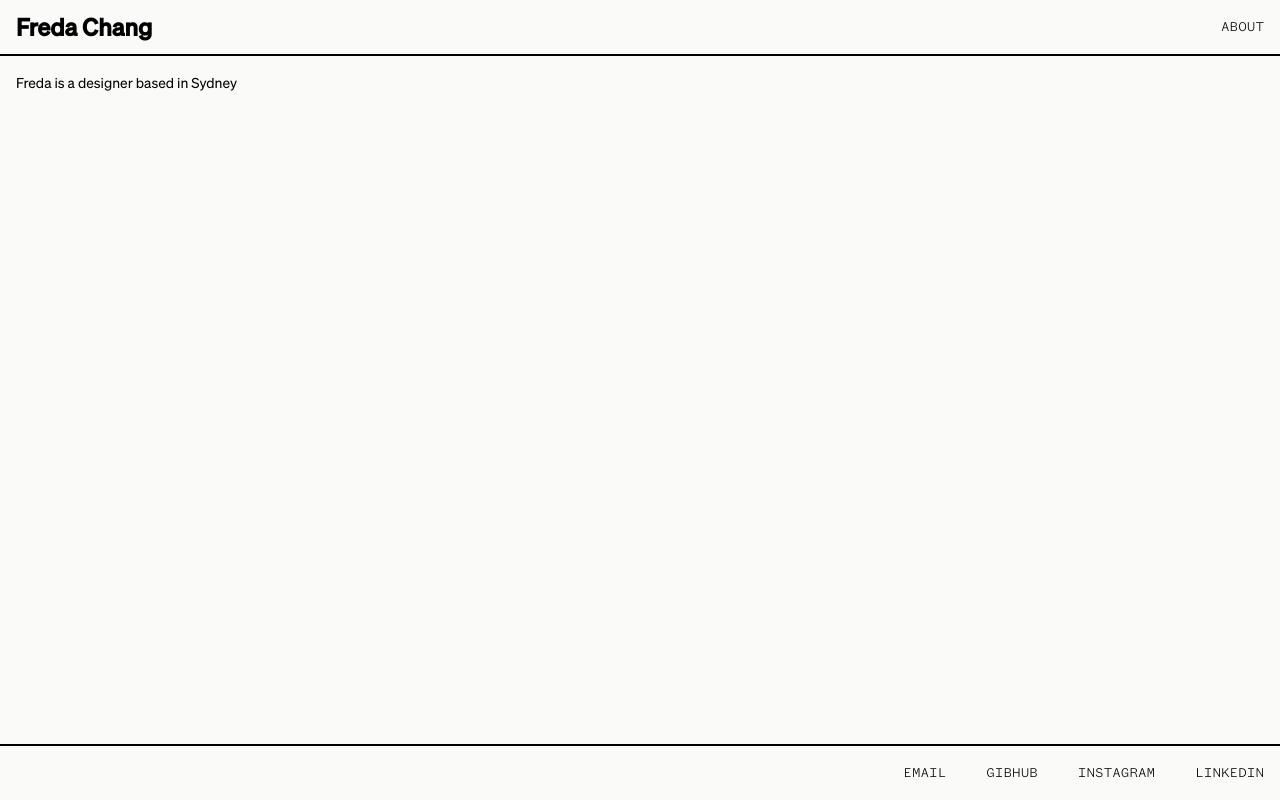
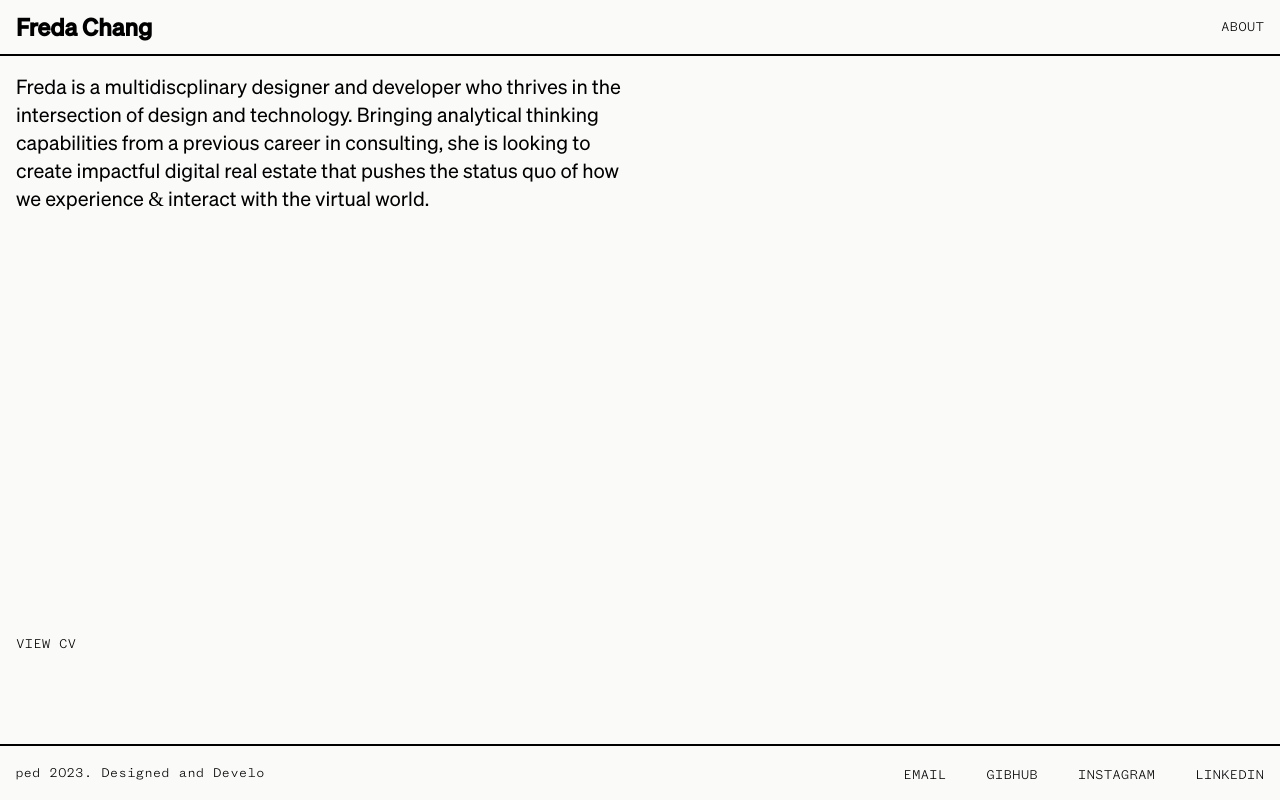
Before and after one commit to fredachang/portfolio-site, a React (Vite) app: page /about in a window 1280 px wide. Built offline with nearby package versions, Linux system fonts and the light colour scheme; no server answers.

Commit message:
Added marquee and cv

```diff
--- a/package.json
+++ b/package.json
@@ -15,6 +15,7 @@
     "framer-motion": "^10.15.0",
     "react": "^18.2.0",
     "react-dom": "^18.2.0",
+    "react-fast-marquee": "^1.6.0",
     "react-router-dom": "^6.15.0"
   },
   "devDependencies": {
--- a/src/components/Footer.tsx
+++ b/src/components/Footer.tsx
@@ -1,3 +1,4 @@
+import Marquee from "react-fast-marquee";
 import { links } from "../data";
 import { space, type } from "../tailwind-utils";
 import { MotionHyperlink } from "./MotionHyperLink";
@@ -5,8 +6,15 @@ import { MotionHyperlink } from "./MotionHyperLink";
 export const Footer = () => (
   <>
     <div
-      className={`w-screen h-7% flex justify-between md:justify-end items-center px-${space.spacingMd} border-t border-t-2 border-black z-20`}
+      className={`w-screen h-7% flex justify-between items-center px-${space.spacingMd} border-t border-t-2 border-black z-20`}
     >
+      <div className="w-1/5">
+        <Marquee speed={30}>
+          <div className="font-mono text-sm">Designed and Developed 2023.</div>
+        </Marquee>
+      </div>
+
+      <div>
         <MotionHyperlink
           linkPath={links.email}
           linkText="EMAIL"
@@ -28,5 +36,6 @@ export const Footer = () => (
           linkStyle={`${type.link}`}
         />
       </div>
+    </div>
   </>
 );
--- a/src/data.ts
+++ b/src/data.ts
@@ -367,4 +367,5 @@ export const links = {
   gitHub: "https://github.com/fredachang",
   instagram: "https://www.instagram.com/notcoolfreda",
   linkedIn: "https://www.linkedin.com/in/fredachang",
+  resume: "https://indd.adobe.com/view/d0703b50-a476-434b-9600-488f4d306380",
 };
--- a/src/pages/About.tsx
+++ b/src/pages/About.tsx
@@ -4,6 +4,7 @@ import { links } from "../data";
 import { useDetectScreenWidth } from "../hooks/useDetectScreenWidth";
 import { motion } from "framer-motion";
 import { fadeUp } from "../motion";
+import { MotionHyperlink } from "../components/MotionHyperLink";
 
 export const About = () => {
   const { screenWidth } = useDetectScreenWidth();
@@ -13,13 +14,21 @@ export const About = () => {
         initial="hidden"
         animate="visible"
         variants={fadeUp(100, 0.8)}
-        className="flex justify-between w-full h-86%"
+        className="flex flex-col justify-between w-full h-86%"
       >
         <Link to="/home">
           <div
             className={`p-${space.spacingMd} w-screen cursor-default h-full flex flex-col`}
           >
-            <div className={type.md}>Freda is a designer based in Sydney</div>
+            <div
+              className={`font-light text-base leading-6 w-full md:text-xl md:w-1/2 leading-8`}
+            >
+              Freda is a multidiscplinary designer and developer who thrives in
+              the intersection of design and technology. Bringing analytical
+              thinking capabilities from a previous career in consulting, she is
+              looking to create impactful digital real estate that pushes the
+              status quo of how we experience & interact with the virtual world.{" "}
+            </div>
 
             {screenWidth < 1000 && (
               <div
@@ -41,6 +50,11 @@ export const About = () => {
             )}
           </div>
         </Link>
+        <MotionHyperlink
+          linkPath={links.resume}
+          linkText="View CV"
+          linkStyle={`${type.link} flex items-center w-20 h-10 mb-20 ml-4`}
+        />
       </motion.div>
     </>
   );
```
Also changed, not shown: 1 other file (tests, documents, lock files or other folders). Lines whose indentation alone changed are shown as unchanged.
